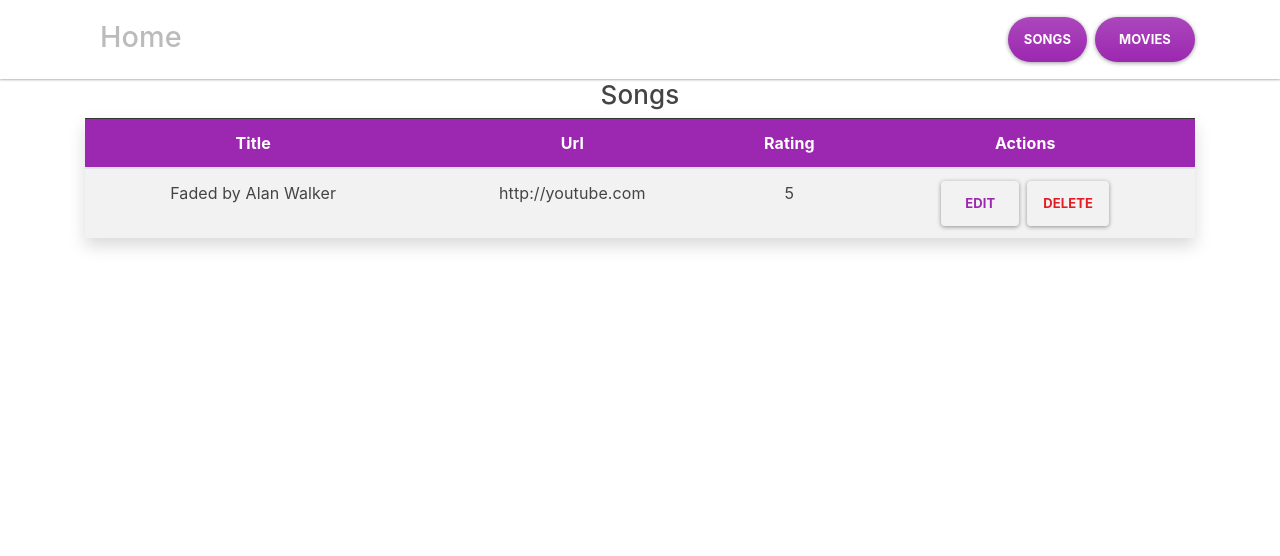
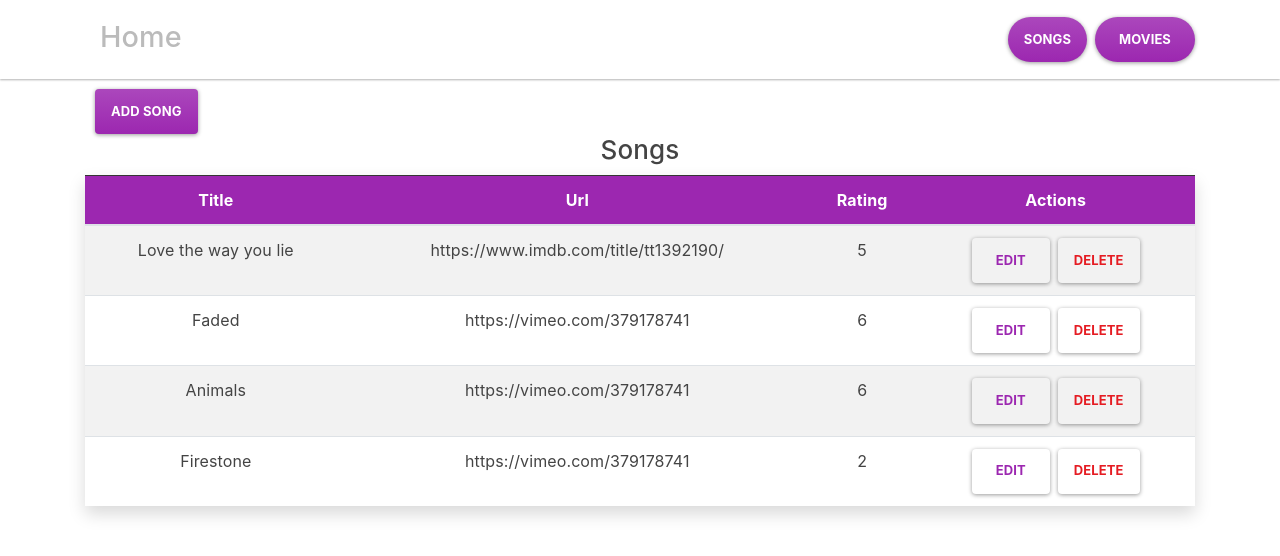
Before and after one commit to TomIrimescu/MERN_STACK_UI, a React (Create React App) app: page /songs in a window 1280 px wide. Shown: the top 556 px of the page. Built offline with nearby package versions, Linux system fonts and the light colour scheme; data requests are answered from the project's data file.

Commit message:
WIP - add songs component, reducer, actions

```diff
--- a/db.json
+++ b/db.json
@@ -24,5 +24,31 @@
       "rating": "5",
       "id": 8
     }
+  ],
+  "songs": [
+    {
+      "id": 8,
+      "title": "Love the way you lie",
+      "url": "https://www.imdb.com/title/tt1392190/",
+      "rating": "5"
+    },
+    {
+      "title": "Faded",
+      "url": "https://vimeo.com/379178741",
+      "rating": "6",
+      "id": 9
+    },
+    {
+      "title": "Animals",
+      "url": "https://vimeo.com/379178741",
+      "rating": "6",
+      "id": 10
+    },
+    {
+      "title": "Firestone",
+      "url": "https://vimeo.com/379178741",
+      "rating": "2",
+      "id": 11
+    }
   ]
 }
--- /dev/null
+++ b/src/actions/songsActions.js
@@ -0,0 +1,42 @@
+import clienteAxios from '../config/axios';
+
+import {
+  FETCH_SONGS_ERROR,
+  FETCH_SONGS_START,
+  FETCH_SONGS_SUCCESS
+} from '../types';
+
+export const fetchSongsStart = () => {
+  return {
+    type: FETCH_SONGS_START,
+  };
+};
+
+export const fetchSongsSuccess = (songs) => {
+  return {
+    type: FETCH_SONGS_SUCCESS,
+    payload: songs,
+  };
+};
+
+export const fetchSongsError = () => {
+  return {
+    type: FETCH_SONGS_ERROR,
+  };
+};
+
+export const fetchSongsAction = () => {
+  return (dispatch) => {
+    dispatch(fetchSongsStart());
+
+    clienteAxios
+      .get('/songs')
+      .then((resp) => {
+        console.log(resp);
+        dispatch(fetchSongsSuccess(resp.data));
+      })
+      .catch((error) => {
+        dispatch(fetchSongsError);
+      });
+  };
+};
--- a/src/components/songs/Songs.js
+++ b/src/components/songs/Songs.js
@@ -1,9 +1,35 @@
-import React from 'react';
+import React, { useEffect } from 'react';
+import { useDispatch, useSelector } from 'react-redux';
+import { Link } from 'react-router-dom';
+
+import { fetchSongsAction } from '../../actions/songsActions';
+import Spinner from '../spinner/Spinner';
 
 const Songs = () => {
+  const dispatch = useDispatch();
+
+  useEffect(() => {
+    dispatch(fetchSongsAction());
+  }, [dispatch]);
+
+  const loading = useSelector((state) => state.songs.loading);
+  const songs = useSelector((state) => state.songs.songs);
+  const error = useSelector((state) => state.songs.error);
+
   return (
-    <div>
-      <h2 className="text-center">Songs</h2>
+    <>
+      {error ? (
+        <div className="font-wight-bold alert alert-danger text-center mt-5">
+          Something went wrong
+        </div>
+      ) : null}
+      {loading ? <Spinner /> : null}
+      <div style={{ margin: '10px' }}>
+        <Link className="btn btn-info" to="/songs/new">
+          Add Song
+        </Link>
+        <h2 className="text-center">Songs</h2>
+      </div>
       <table className="table table-striped .table-hover shadow text-center">
         <thead className="bg-info table-dark">
           <tr>
@@ -14,18 +40,20 @@ const Songs = () => {
           </tr>
         </thead>
         <tbody>
-          <tr>
-            <td>Faded by Alan Walker</td>
-            <td>http://youtube.com</td>
-            <td>5</td>
-            <td>
-              <button className="btn btn-outline-info px-4">Edit</button>
-              <button className="btn btn-outline-danger ml-2">Delete</button>
-            </td>
-          </tr>
+          {songs.map((song) => (
+            <tr key={song.id}>
+              <td>{song.title}</td>
+              <td>{song.url}</td>
+              <td>{song.rating}</td>
+              <td>
+                <button className="btn btn-outline-info px-4" >Edit</button>
+                <button className="btn btn-outline-danger ml-2" >Delete</button>
+              </td>
+            </tr>
+          ))}
         </tbody>
       </table>
-    </div>
+    </>
   );
 };
 
--- a/src/reducers/index.js
+++ b/src/reducers/index.js
@@ -1,6 +1,8 @@
 import { combineReducers } from 'redux';
 import moviesReducer from './moviesReducer';
+import songsReducer from './songsReducer';
 
 export default combineReducers({
   movies: moviesReducer,
+  songs: songsReducer
 });
--- /dev/null
+++ b/src/reducers/songsReducer.js
@@ -0,0 +1,43 @@
+import {
+  FETCH_SONGS_START,
+  FETCH_SONGS_SUCCESS,
+  FETCH_SONGS_ERROR
+} from '../types';
+
+const initialState = {
+  songs: [],
+  error: null,
+  loading: false,
+  song: {}
+};
+
+const songsReducer = (state = initialState, action) => {
+  switch (action.type) {
+    case FETCH_SONGS_START:
+      return {
+        ...state,
+        loading: true,
+        song: {},
+      };
+    case FETCH_SONGS_SUCCESS:
+      return {
+        ...state,
+        loading: false,
+        error: false,
+        song: {},
+        songs: action.payload,
+      };
+    case FETCH_SONGS_ERROR:
+      return {
+        ...state,
+        loading: false,
+        error: true,
+        song: {},
+        songs: []
+      };
+    default:
+      return state;
+  };
+};
+
+export default songsReducer;
--- a/src/types/index.js
+++ b/src/types/index.js
@@ -22,3 +22,8 @@ export const NEW_MOVIE_ERROR = 'NEW_MOVIE_ERROR';
 export const GET_MOVIE_START = 'GET_MOVIE_START';
 export const GET_MOVIE_SUCCESS = 'GET_MOVIE_SUCCESS';
 export const GET_MOVIE_ERROR = 'GET_MOVIE_ERROR';
+
+//SONGS
+export const FETCH_SONGS_START = 'FETCH_SONGS_START';
+export const FETCH_SONGS_SUCCESS = 'FETCH_SONGS_SUCCESS';
+export const FETCH_SONGS_ERROR = 'FETCH_SONGS_ERROR';
```
